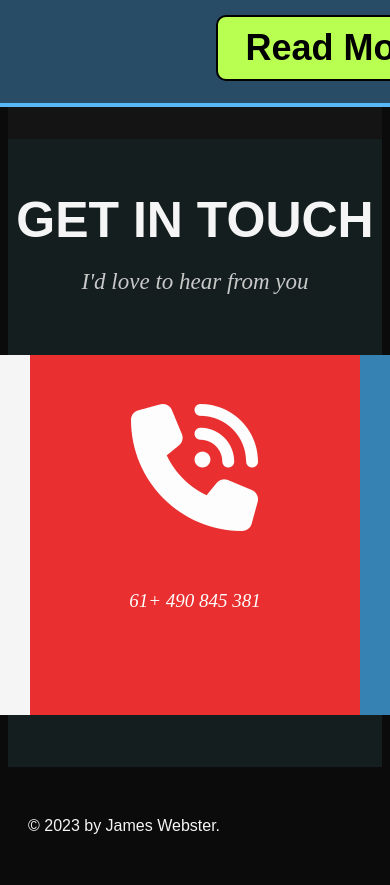
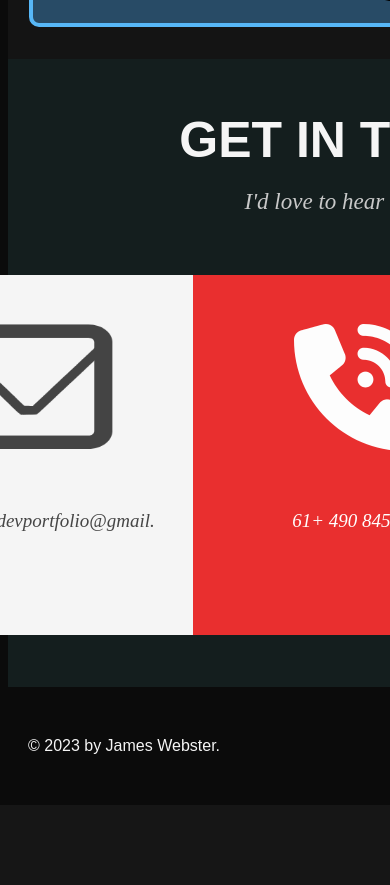
Before and after one commit to JamesWebbDev/JamesWebbDev.github.io, a PHP site: page / in a window 390 px wide; the page is wider, and only the part inside the window is pictured. Shown: the part 1732-2617 px from the top of that part. After the commit the page ends 2537 px from the top of that part, so only its background shows below. Run offline with PHP 8.4, Linux system fonts and the light colour scheme; some web fonts are replaced.

Commit message:
QUICKFIX: setting min-width in body's for mobile

```diff
--- a/portfolio/app.css
+++ b/portfolio/app.css
@@ -9,7 +9,7 @@
 body {
     background-color: rgb(11, 11, 11);
     font-family: Arial, Helvetica, sans-serif;
-
+    min-width: 1250px;
 }
 
 hr {
--- a/portfolio/index.html
+++ b/portfolio/index.html
@@ -7,7 +7,7 @@
     <link rel="stylesheet" href="app.css"> <!-- Optional: Link to your CSS file -->
    <!-- <script src="script.js"></script> <!-- Optional: Link to your JavaScript file -->
 </head>
-<body>
+<body style="min-width: 700px;">
     <header>
         <div style="height: 20px"></div>
         <h1 class="header-title">JAMES WEBSTER</h1>
```
